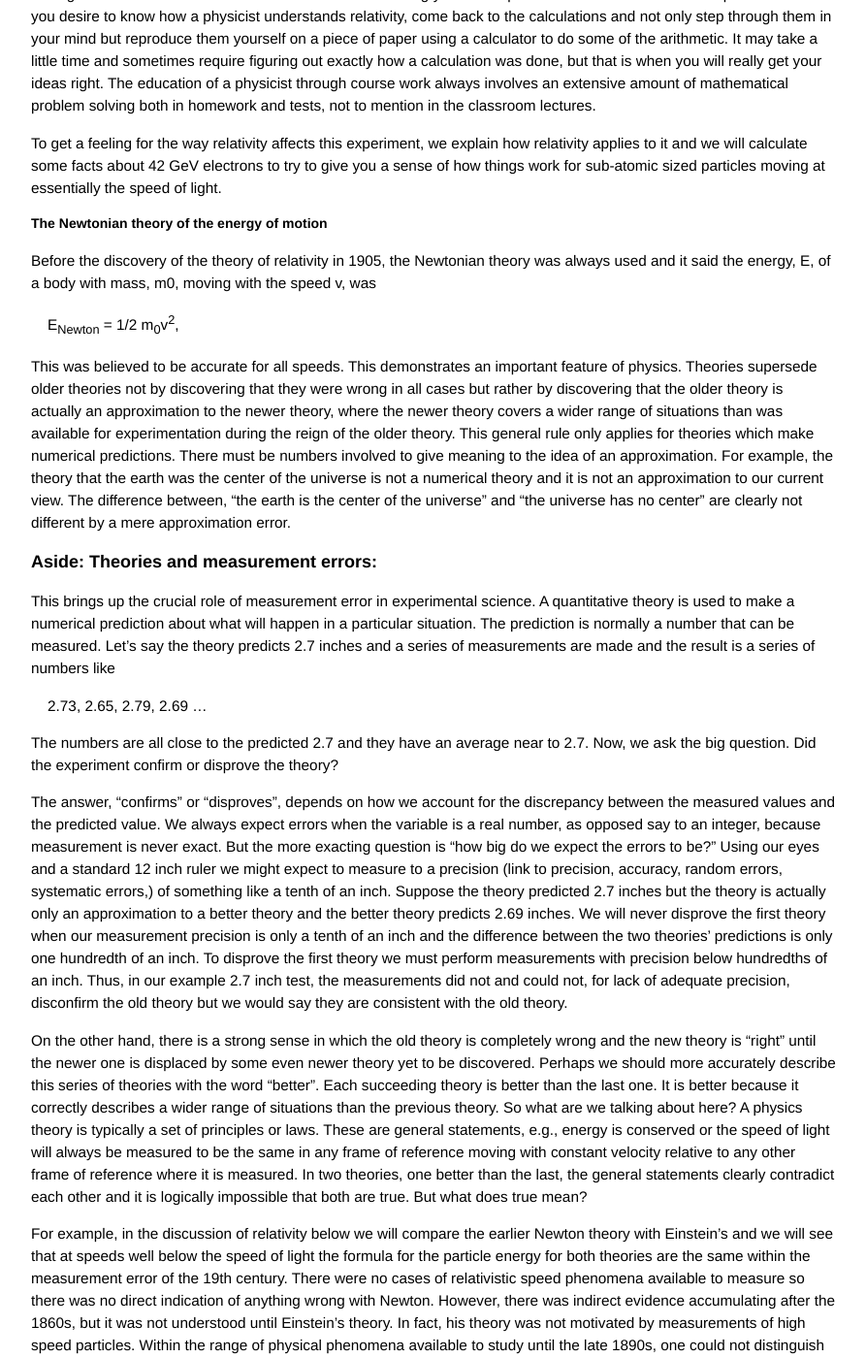
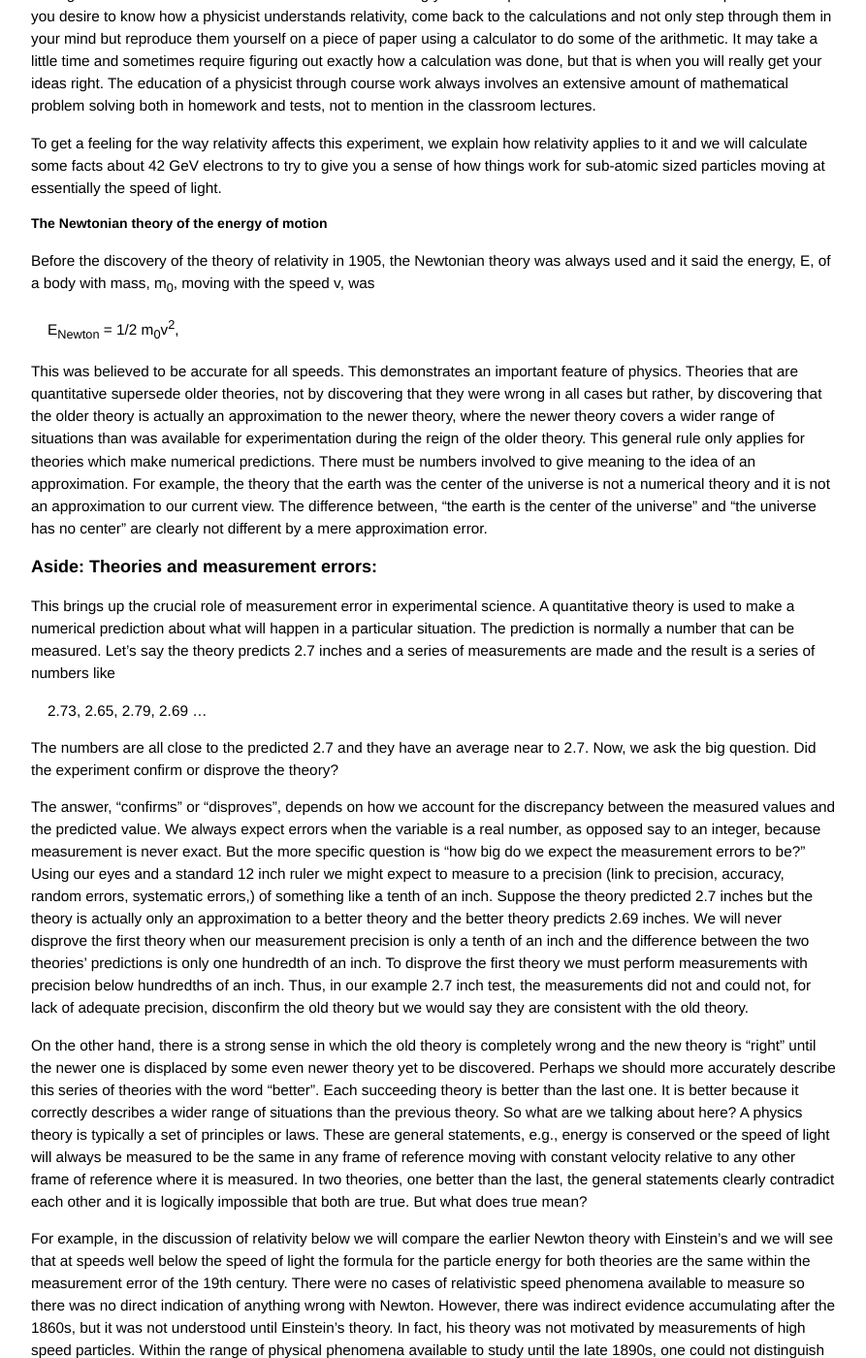
Before and after one commit to grbfacet/facet, a Jekyll site: the page built from tutorial.md, in a window 1280 px wide and 1400 px high, scrolled down 10433 px. Shown: the whole window at 97% size, without its empty margins (193-1086 px from the left). Built offline with Jekyll 4.4.1, drawn with Linux system fonts in a browser that asks for light colours.

Commit message:
Update tutorial.md

```diff
--- a/tutorial.md
+++ b/tutorial.md
@@ -258,11 +258,11 @@ To get a feeling for the way relativity affects this experiment, we explain how
 
 ##### The Newtonian theory of the energy of motion
 
-Before the discovery of the theory of relativity in 1905, the Newtonian theory was always used and it said the energy, E, of a body with mass, m0, moving with the speed v, was
+Before the discovery of the theory of relativity in 1905, the Newtonian theory was always used and it said the energy, E, of a body with mass, m<sub>0</sub>, moving with the speed v, was
 
 <span class="eq">E<sub>Newton</sub> = 1/2 m<sub>0</sub>v<sup>2</sup>,</span>
 
-This was believed to be accurate for all speeds. This demonstrates an important feature of physics. Theories supersede older theories not by discovering that they were wrong in all cases but rather by discovering that the older theory is actually an approximation to the newer theory, where the newer theory covers a wider range of situations than was available for experimentation during the reign of the older theory. This general rule only applies for theories which make numerical predictions. There must be numbers involved to give meaning to the idea of an approximation. For example, the theory that the earth was the center of the universe is not a numerical theory and it is not an approximation to our current view. The difference between, “the earth is the center of the universe” and “the universe has no center” are clearly not different by a mere approximation error.
+This was believed to be accurate for all speeds. This demonstrates an important feature of physics. Theories that are quantitative supersede older theories, not by discovering that they were wrong in all cases but rather, by discovering that the older theory is actually an approximation to the newer theory, where the newer theory covers a wider range of situations than was available for experimentation during the reign of the older theory. This general rule only applies for theories which make numerical predictions. There must be numbers involved to give meaning to the idea of an approximation. For example, the theory that the earth was the center of the universe is not a numerical theory and it is not an approximation to our current view. The difference between, “the earth is the center of the universe” and “the universe has no center” are clearly not different by a mere approximation error.
 
 ### Aside: Theories and measurement errors:
 
@@ -272,7 +272,7 @@ This brings up the crucial role of measurement error in experimental science. A
 
 The numbers are all close to the predicted 2.7 and they have an average near to 2.7. Now, we ask the big question. Did the experiment confirm or disprove the theory?
 
-The answer, “confirms” or “disproves”, depends on how we account for the discrepancy between the measured values and the predicted value. We always expect errors when the variable is a real number, as opposed say to an integer, because measurement is never exact. But the more exacting question is “how big do we expect the errors to be?” Using our eyes and a standard 12 inch ruler we might expect to measure to a precision (link to precision, accuracy, random errors, systematic errors,) of something like a tenth of an inch. Suppose the theory predicted 2.7 inches but the theory is actually only an approximation to a better theory and the better theory predicts 2.69 inches. We will never disprove the first theory when our measurement precision is only a tenth of an inch and the difference between the two theories’ predictions is only one hundredth of an inch. To disprove the first theory we must perform measurements with precision below hundredths of an inch. Thus, in our example 2.7 inch test, the measurements did not and could not, for lack of adequate precision, disconfirm the old theory but we would say they are consistent with the old theory.
+The answer, “confirms” or “disproves”, depends on how we account for the discrepancy between the measured values and the predicted value. We always expect errors when the variable is a real number, as opposed say to an integer, because measurement is never exact. But the more specific question is “how big do we expect the measurement errors to be?” Using our eyes and a standard 12 inch ruler we might expect to measure to a precision (link to precision, accuracy, random errors, systematic errors,) of something like a tenth of an inch. Suppose the theory predicted 2.7 inches but the theory is actually only an approximation to a better theory and the better theory predicts 2.69 inches. We will never disprove the first theory when our measurement precision is only a tenth of an inch and the difference between the two theories’ predictions is only one hundredth of an inch. To disprove the first theory we must perform measurements with precision below hundredths of an inch. Thus, in our example 2.7 inch test, the measurements did not and could not, for lack of adequate precision, disconfirm the old theory but we would say they are consistent with the old theory.
 
 On the other hand, there is a strong sense in which the old theory is completely wrong and the new theory is “right” until the newer one is displaced by some even newer theory yet to be discovered. Perhaps we should more accurately describe this series of theories with the word “better”. Each succeeding theory is better than the last one. It is better because it correctly describes a wider range of situations than the previous theory. So what are we talking about here? A physics theory is typically a set of principles or laws. These are general statements, e.g., energy is conserved or the speed of light will always be measured to be the same in any frame of reference moving with constant velocity relative to any other frame of reference where it is measured. In two theories, one better than the last, the general statements clearly contradict each other and it is logically impossible that both are true. But what does true mean?
 
```
